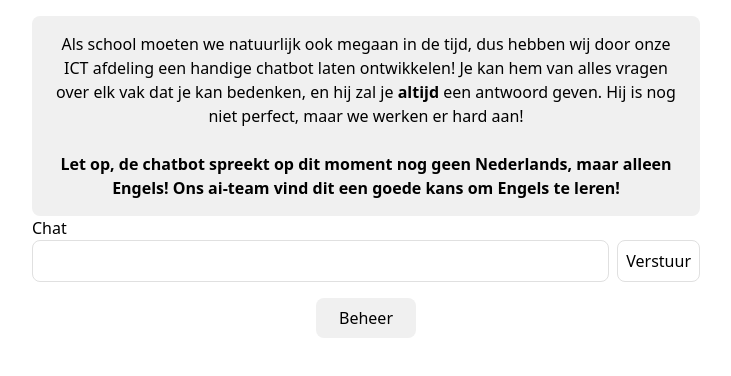
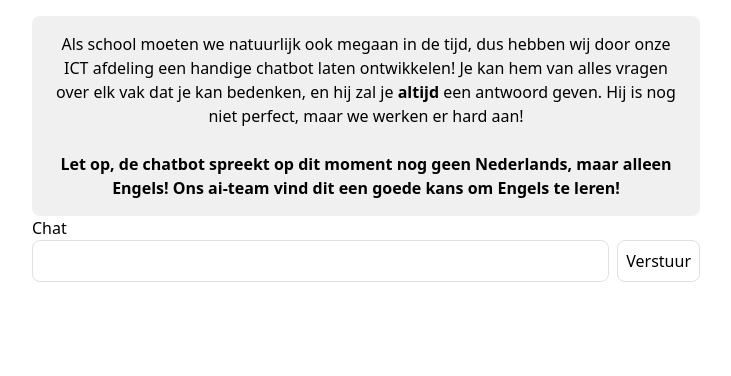
Before and after one commit to daanschenkel/hacklabs, a SvelteKit app in the folder front/: page / in a window 1280 px wide. Shown: the top 376 px of the page, without its empty margins (274-1005 px from the left). Built offline with nearby package versions, Linux system fonts and the light colour scheme.

Commit message:
Hide login button in comment

```diff
--- a/front/src/routes/+page.svelte
+++ b/front/src/routes/+page.svelte
@@ -74,7 +74,7 @@
 	<!--
 		TODO: inlog uit trainingsdata halen
 	-->
-	<a href="/login" class="login"> Beheer </a>
+	<!-- <a href="/login" class="login"> Beheer </a> -->
 </main>
 
 <style>
```
